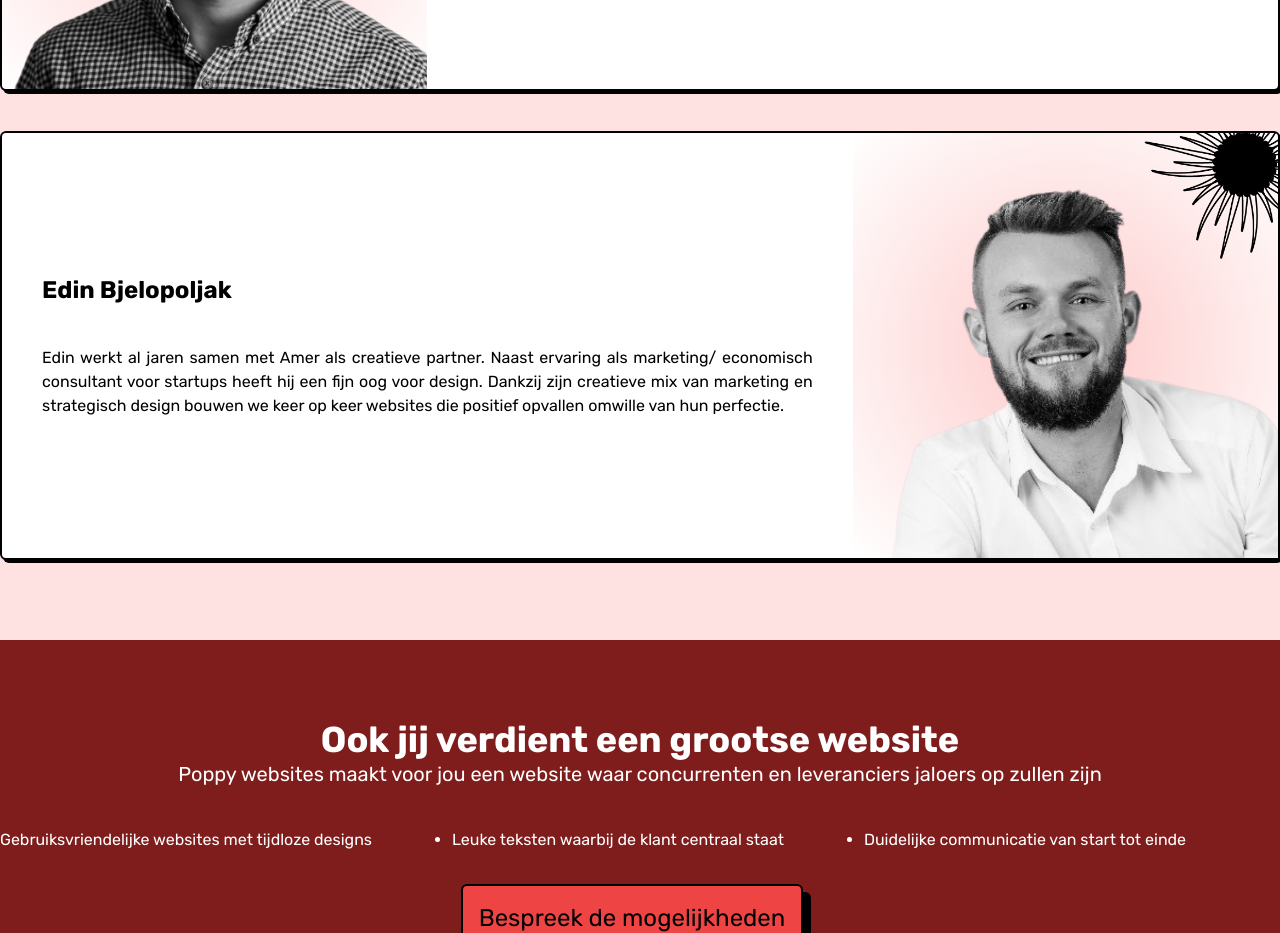
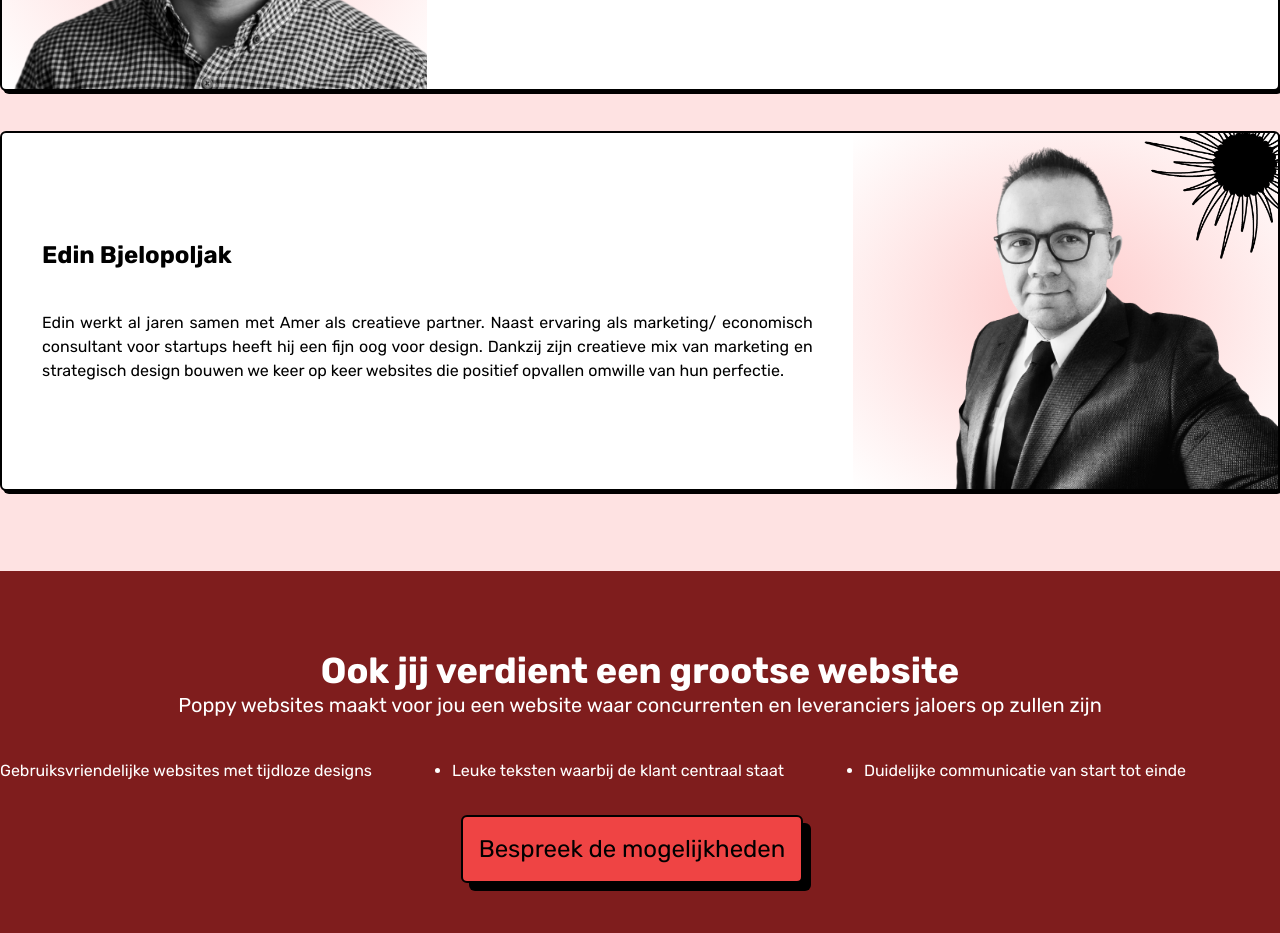
Before and after one commit to AmerSikira/poppy-websites, a Next.js app: page / in a window 1280 px wide. Shown: the part 5980-6913 px from the top of the page. Built offline with nearby package versions, Linux system fonts and the light colour scheme.

Commit message:
Added Edin

```diff
--- a/components/homepage/hero.tsx
+++ b/components/homepage/hero.tsx
@@ -469,11 +469,11 @@ const Hero = () => {
 									alt="Pattern from the logo"
 								/>
 								<Image
-									src="/kjell.png"
+									src="/edin.png"
 									alt=""
 									width={500}
 									height={500}
-									className="z-10 relative"
+									className="z-10 relative grayscale"
 								/>
 							</FlexColumn>
 						</FlexRow>
```
Also changed, not shown: public/edin.png (added).
